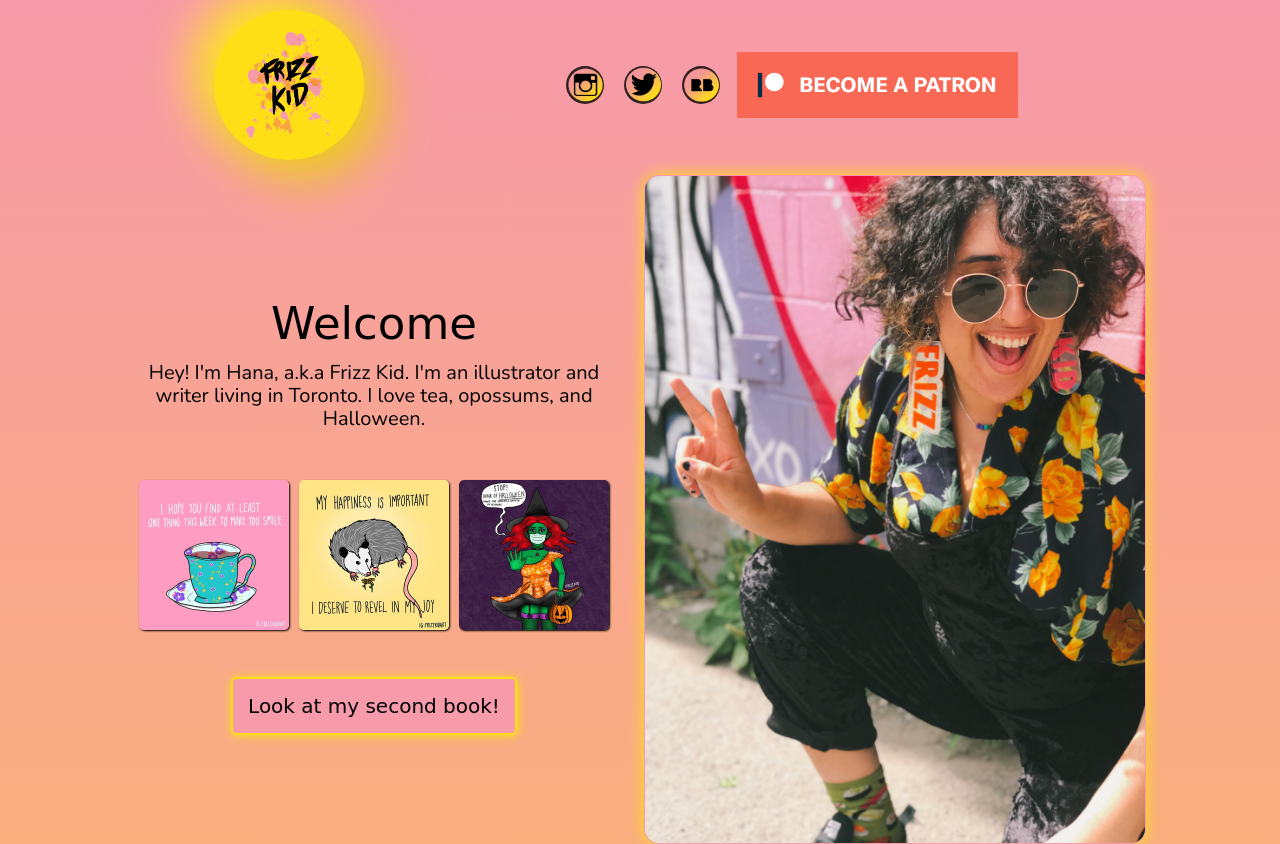
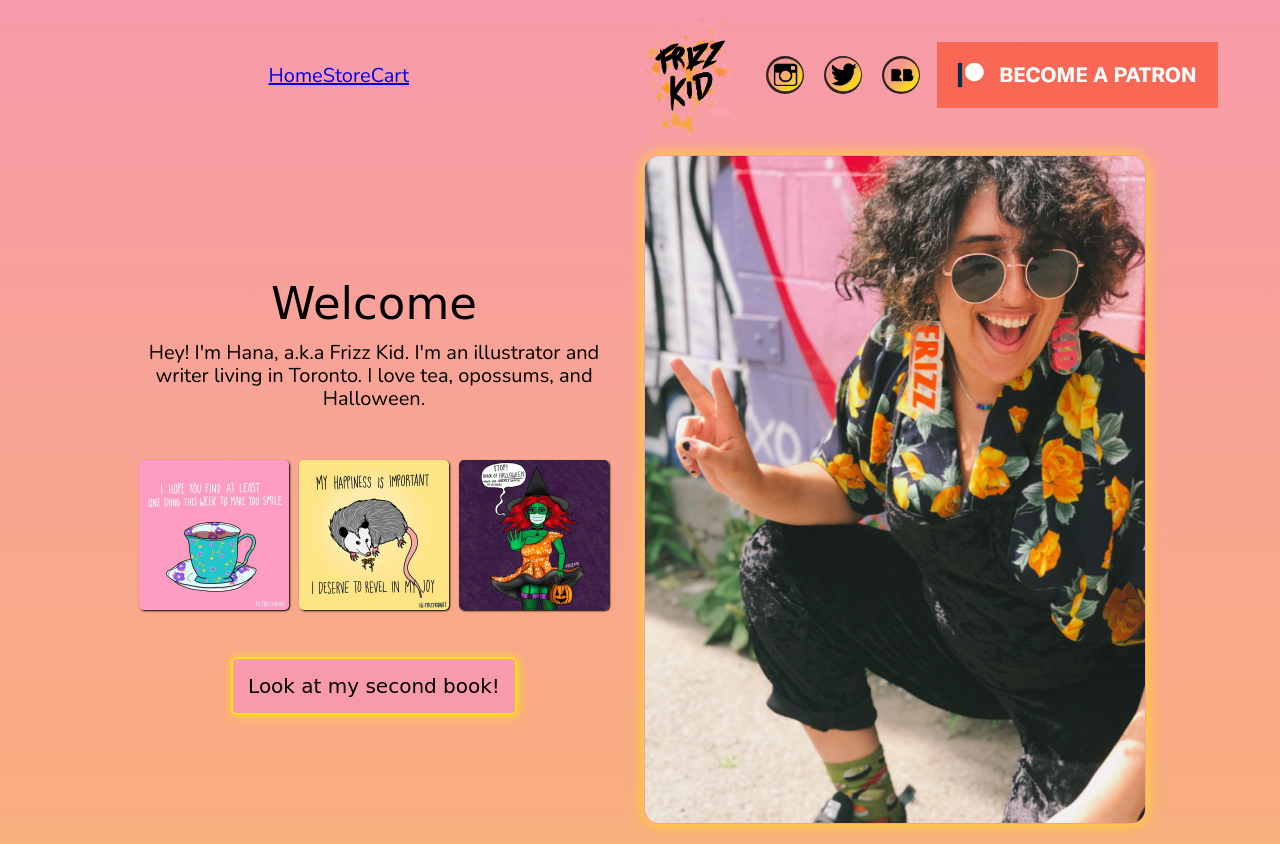
Before and after one commit to amay-zingg/hana-site, a plain HTML site: page index.html in a window 1280 px wide. Shown: the top 844 px of the page. Drawn offline with nearby package versions, Linux system fonts and the light colour scheme; a web font is replaced by a local one.

Commit message:
changed styles for nav

```diff
--- a/index.html
+++ b/index.html
@@ -22,13 +22,18 @@
     <div class="wrapper">
 
         <header>
+        <nav class="main-menu">
+            <a href="#">Home</a>
+            <a href="#">Store</a>
+            <a href="#">Cart</a>
+        </nav>
+
         <div class="logo-block">
             <div class="logo">
                 <img src="assets/LogoTransparent.png" alt="Frizz Kid Art Logo">
             </div>
         </div>
 
-            <div class="navigation">
         <nav class="social-nav">
             <ul>
                 <li class="instagram">
@@ -57,8 +62,6 @@
                 </li>
             </ul>
         </nav>
-
-            </div><!-- END OF NAVIGATION -->
 
         </header>
 
--- a/styles/sass/_basecss.scss
+++ b/styles/sass/_basecss.scss
@@ -236,7 +236,8 @@ body {
 	font-size: 2rem;
 	// background: rgb(247, 154, 170);
 	// background: linear-gradient(0deg, rgba(247, 154, 170, 1) 0%, rgba(254, 223, 21, 1) 65%, rgba(254, 223, 21, 1) 100%);
-	background-image: linear-gradient(to bottom, $primary, $secondary);
+	// background-image: linear-gradient(to bottom, $primary, $secondary);
+	background: linear-gradient(0deg, rgba(247, 154, 170, .5) 0%, rgba(254, 223, 21, 1) 65%, rgba(254, 223, 21, .5) 100%);
 }
 
 .wrapper {
--- a/styles/sass/_header-hero.scss
+++ b/styles/sass/_header-hero.scss
@@ -1,7 +1,8 @@
 header {
 	width: 100%;
-	@include flexbox($placeItems: center, $placeContent: space-around, $direction: column);
+	@include flexbox($placeItems: center, $placeContent: space-between, $direction: column);
 }
+
 .logo-block {
 	width: 100%;
 	@include flexbox($placeItems: center, $placeContent: center, $direction: row, $wrap: wrap);
@@ -10,10 +11,10 @@ header {
 .logo {
 	@include flexbox($placeItems: center, $placeContent: center);
 	border-radius: 50%;
-	padding: 20px;
-	width: 150px;
-	background: #fedf15;
-	box-shadow: 17px 17px 54px #eacd13, -17px -17px 54px #fff117;
+	background: transparent;
+
+	/* * * * PREVIOUS VERSION SHADOW * * * */
+	// box-shadow: 17px 17px 54px #eacd13, -17px -17px 54px #fff117;
 }
 
 .logo img {
@@ -22,8 +23,8 @@ header {
 }
 
 /* * * * SOCIAL NAV * * * */
-.navigation {
-	width: 100%;
+nav.main-menu, nav.social-nav {
+	width: 40%;
 	@include flexbox($placeItems: center, $placeContent: center, $direction: row, $wrap: wrap);
 }
 
@@ -52,8 +53,6 @@ nav.social-nav ul li.twitter,
 nav.social-nav ul li.redbubble {
 	background: rgba(0, 0, 0, 0.8);
 	border-radius: 50%;
-	// padding: 10px;
-	// width: 25%;
 	width: 3.8rem;
 	height: 3.8rem;
 	margin: 10px;
```
Also changed, not shown: styles/style.css, 2 other files. Lines whose indentation alone changed are shown as unchanged.
